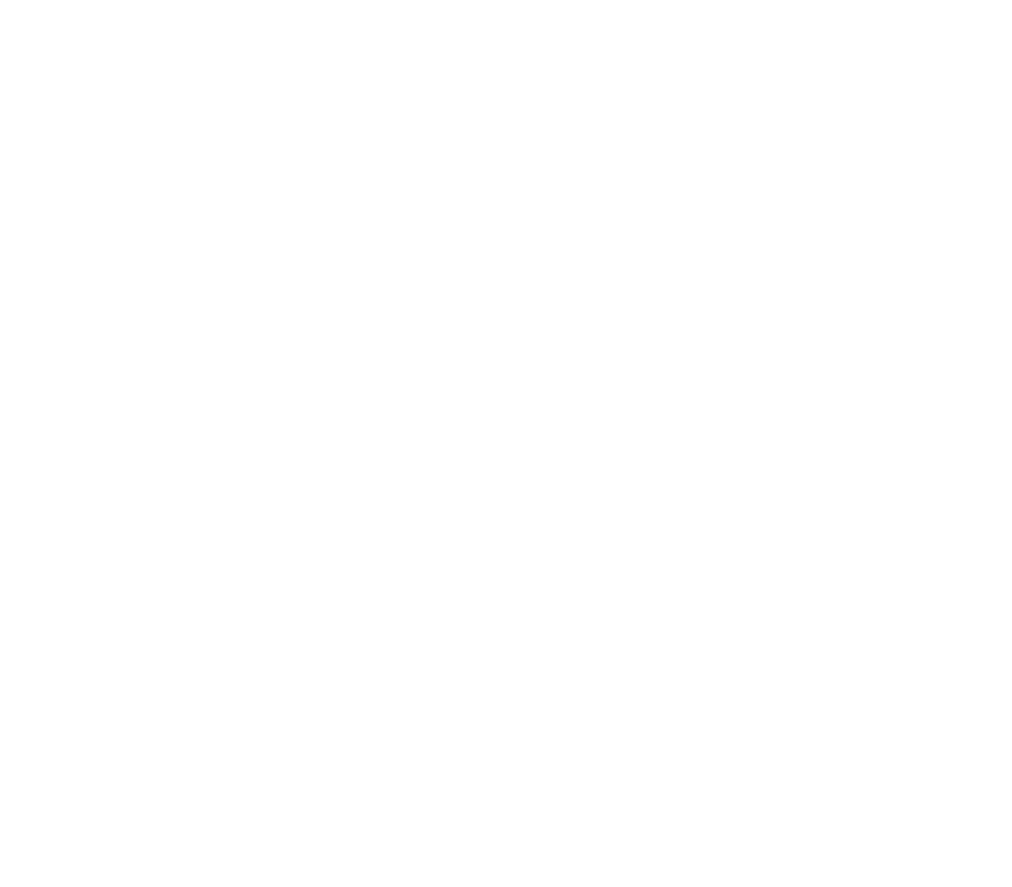
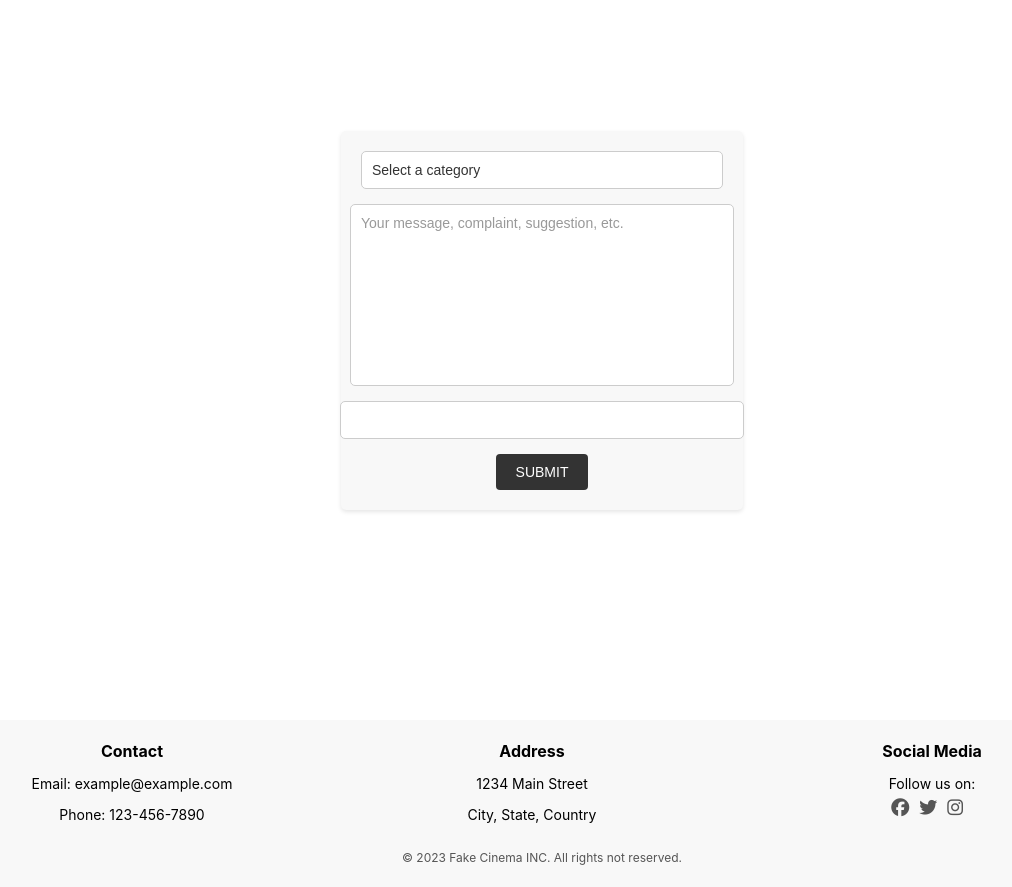
Before and after one commit to ehpop/cinema_room_front, a React (Create React App) app: page / in a window 1280 px wide. Shown: the part 140-1027 px from the top of the page, without its empty margins (98-1110 px from the left). Before the commit the page ends 800 px from the top, so only its background shows below. Built offline with nearby package versions, Linux system fonts and the light colour scheme.

Commit message:
Added footer and ContactForm component

```diff
--- a/package.json
+++ b/package.json
@@ -4,6 +4,8 @@
   "private": true,
   "dependencies": {
     "@auth0/auth0-react": "^2.0.2",
+    "@fortawesome/fontawesome-free": "^6.4.0",
+    "@hookform/resolvers": "^3.1.0",
     "@tanstack/react-query": "^4.29.5",
     "@testing-library/jest-dom": "^5.16.5",
     "@testing-library/react": "^13.4.0",
@@ -15,10 +17,12 @@
     "axios": "^1.4.0",
     "react": "^18.2.0",
     "react-dom": "^18.2.0",
+    "react-hook-form": "^7.43.9",
     "react-router-dom": "^6.10.0",
     "react-scripts": "5.0.1",
     "typescript": "^4.9.5",
-    "web-vitals": "^2.1.4"
+    "web-vitals": "^2.1.4",
+    "yup": "^1.1.1"
   },
   "scripts": {
     "start": "react-scripts start",
--- a/src/App.tsx
+++ b/src/App.tsx
@@ -13,6 +13,7 @@ import Profile from "./pages/Profile";
 import MovieDetails from "./pages/MovieDetails";
 import About from "./pages/About";
 import { QueryClient, QueryClientProvider } from "@tanstack/react-query";
+import Footer from "./components/Footer";
 
 interface IAppContext {
   selectedMovie: IMovie | null;
@@ -58,6 +59,7 @@ function App() {
               <Route path="/about" element={<About></About>} />
               <Route path="/*" element={<PageNotFound></PageNotFound>} />
             </Routes>
+            <Footer></Footer>
           </Router>
         </AppContext.Provider>
       </QueryClientProvider>
--- /dev/null
+++ b/src/components/ContactForm.tsx
@@ -0,0 +1,93 @@
+import React, { useState, ChangeEvent } from "react";
+import { useAuth0 } from "@auth0/auth0-react";
+import { useForm } from "react-hook-form";
+import { yupResolver } from "@hookform/resolvers/yup";
+import * as yup from "yup";
+import "./styles/ContactForm.css";
+
+type Category =
+  | "General Inquiry"
+  | "Complaint"
+  | "Suggestion"
+  | "Other"
+  | "Not-Selected";
+
+interface ContactInfo {
+  category: Category;
+  email: string;
+  message: string;
+}
+
+const ContactForm = () => {
+  const ContactFormSchema = yup.object().shape({
+    category: yup
+      .string()
+      .required()
+      .oneOf(
+        ["General Inquiry", "Complaint", "Suggestion", "Other"],
+        "You must select a category"
+      ),
+    email: yup
+      .string()
+      .email("You must provide valid email!")
+      .required("Email is required"),
+    message: yup.string().required("Message is required"),
+  });
+
+  const {
+    register,
+    handleSubmit,
+    formState: { errors },
+  } = useForm<ContactInfo>({
+    resolver: yupResolver(ContactFormSchema),
+    defaultValues: {
+      category: "Not-Selected",
+      email: useAuth0().user?.email || "",
+      message: "",
+    },
+  });
+
+  const onSubmit = (data: ContactInfo) => {
+    console.log(data);
+  };
+
+  return (
+    <div className="ContactForm" onSubmit={handleSubmit(onSubmit)}>
+      <form>
+        {errors.category && (
+          <p className="formError">{errors.category?.message}</p>
+        )}
+        <select {...register("category", { required: true })}>
+          <option value="Not-Selected">Select a category</option>
+          <option value="General Inquiry">General Inquiry</option>
+          <option value="Complaint">Complaint</option>
+          <option value="Suggestion">Suggestion</option>
+          <option value="Other">Other</option>
+        </select>
+        {errors.message && (
+          <p className="formError">{errors.message.message}</p>
+        )}
+        <textarea
+          placeholder="Your message, complaint, suggestion, etc."
+          rows={10}
+          cols={40}
+          {...register("message", { required: true })}
+        ></textarea>
+        {errors.email && <p className="formError">{errors.email.message}</p>}
+        <input
+          type="email"
+          id="email"
+          defaultValue={useAuth0().user?.email}
+          {...register("email", { required: true })}
+        />
+        <input
+          type="submit"
+          disabled={Object.keys(errors).length !== 0}
+          value="Submit"
+        />
+      </form>
+    </div>
+  );
+};
+
+export default ContactForm;
--- /dev/null
+++ b/src/components/Footer.tsx
@@ -0,0 +1,42 @@
+import React from "react";
+import "./styles/Footer.css";
+import "@fortawesome/fontawesome-free/css/all.css";
+
+const Footer = () => {
+  return (
+    <footer className="footer">
+      <div className="footer-container">
+        <div className="footer-info">
+          <h4>Contact</h4>
+          <p>Email: example@example.com</p>
+          <p>Phone: 123-456-7890</p>
+        </div>
+        <div className="footer-info">
+          <h4>Address</h4>
+          <p>1234 Main Street</p>
+          <p>City, State, Country</p>
+        </div>
+        <div className="footer-info">
+          <h4>Social Media</h4>
+          <p>Follow us on:</p>
+          <div className="social-media-icons">
+            <a href="https://www.facebook.com">
+              <i className="fab fa-facebook"></i>
+            </a>
+            <a href="https://www.twitter.com">
+              <i className="fab fa-twitter"></i>
+            </a>
+            <a href="https://www.instagram.com">
+              <i className="fab fa-instagram"></i>
+            </a>
+          </div>
+        </div>
+      </div>
+      <div className="footer-bottom">
+        <p>&copy; 2023 Fake Cinema INC. All rights not reserved.</p>
+      </div>
+    </footer>
+  );
+};
+
+export default Footer;
--- /dev/null
+++ b/src/components/styles/ContactForm.css
@@ -0,0 +1,79 @@
+.ContactForm {
+    background-color: #f8f8f8;
+    padding: 20px;
+    border-radius: 5px;
+    box-shadow: 0 2px 4px rgba(0, 0, 0, 0.1);
+    margin: 20px;
+  }
+
+  .ContactForm form {
+    display: flex;
+    flex-direction: column;
+    align-items: center;
+  }
+
+  .ContactForm select,
+  .ContactForm textarea,
+  .ContactForm input[type='email'] {
+    width: 100%;
+    padding: 10px;
+    margin-bottom: 15px;
+    border: 1px solid #ccc;
+    border-radius: 5px;
+    background-color: #fff;
+    color: #333;
+    font-family: Arial, sans-serif;
+    font-size: 14px;
+  }
+
+  .ContactForm textarea {
+    resize: none;
+  }
+
+  .ContactForm select {
+    appearance: none;
+    /* background-image: url('../../img/icons/movie.png'); */
+    background-repeat: no-repeat;
+    background-position: right center;
+    padding-right: 30px;
+  }
+
+  .ContactForm input[type='email'] {
+    appearance: none;
+    /* background-image: url('../../img/icons/about.png'); */
+    background-repeat: no-repeat;
+    background-position: right center;
+    padding-right: 30px;
+  }
+
+  .ContactForm textarea::placeholder,
+  .ContactForm input[type='email']::placeholder {
+    color: #999;
+  }
+
+  .ContactForm [type='submit'] {
+    padding: 10px 20px;
+    background-color: #333;
+    color: #fff;
+    border: none;
+    border-radius: 4px;
+    cursor: pointer;
+    font-family: Arial, sans-serif;
+    font-size: 14px;
+    text-transform: uppercase;
+  }
+
+  .ContactForm [type='submit']:hover {
+    background-color: #555;
+  }
+
+  .ContactForm [type='submit']:disabled {
+    background-color: #ccc;
+    cursor: not-allowed;
+  }
+
+  .formError {
+    color: #ff0000;
+    font-size: 14px;
+    margin-top: 5px;
+  }
--- /dev/null
+++ b/src/components/styles/Footer.css
@@ -0,0 +1,60 @@
+.footer {
+    background-color: #f8f8f8;
+    left: 0;
+    bottom: 0;
+    width: 100%;
+  }
+
+  .footer-container {
+    display: flex;
+    justify-content: space-between;
+    max-width: 1200px;
+    margin: 0 auto;
+    padding: 0px;
+  }
+
+  .footer-info {
+    flex: 1;
+    margin-right: 20px;
+  }
+
+  .footer-info h4 {
+    font-size: 16px;
+    font-weight: bold;
+    margin-bottom: 10px;
+  }
+
+  .footer-info p {
+    font-size: 14px;
+    margin-bottom: 5px;
+  }
+
+  .social-media-icons a {
+    margin-right: 10px;
+    color: #555;
+    font-size: 18px;
+    transition: color 0.3s ease;
+  }
+
+  .social-media-icons a:hover {
+    color: #333;
+  }
+
+  .footer-bottom {
+    background-color: #f8f8f8;
+    padding: 10px;
+    text-align: center;
+    font-size: 12px;
+    color: #555;
+  }
+
+  @media (max-width: 768px) {
+    .footer-container {
+      flex-direction: column;
+    }
+
+    .footer-info {
+      margin-right: 0;
+      margin-bottom: 20px;
+    }
+  }
--- a/src/pages/Home.tsx
+++ b/src/pages/Home.tsx
@@ -1,7 +1,13 @@
 import React from "react";
+import "./styles/Home.css";
+import ContactForm from "../components/ContactForm";
 
 const Home = () => {
-  return <div>Home</div>;
+  return (
+    <div className="homeDiv">
+      <ContactForm></ContactForm>
+    </div>
+  );
 };
 
 export default Home;
--- a/src/pages/Profile.tsx
+++ b/src/pages/Profile.tsx
@@ -49,6 +49,7 @@ const Profile = () => {
         <img alt="user-profile" src={user?.picture}></img>
         <p>{user?.name}</p>
         <p>{user?.nickname}</p>
+        <p>{user?.email}</p>
         <LogoutButton></LogoutButton>
         {userMetadata ? (
           <pre>{JSON.stringify(userMetadata, null, 2)}</pre>
--- a/src/pages/styles/About.css
+++ b/src/pages/styles/About.css
@@ -1,5 +1,3 @@
-/* About.css */
-
 .About {
   display: flex;
   background-color: #fff;
@@ -34,7 +32,7 @@
   height: 1px;
   background-color: #ccc;
   position: absolute;
-  bottom: -25px; /* Adjust the position of the line as needed */
+  bottom: -25px;
   left: 0;
   right: 0;
 }
--- /dev/null
+++ b/src/pages/styles/Home.css
@@ -0,0 +1,7 @@
+.homeDiv {
+    display: flex;
+    flex-direction: column;
+    align-items: center;
+    justify-content: center;
+    height: 100vh;
+}
```
Also changed, not shown: src/img/icons/add-user.png (deleted), 1 other file (tests, documents, lock files or other folders).
